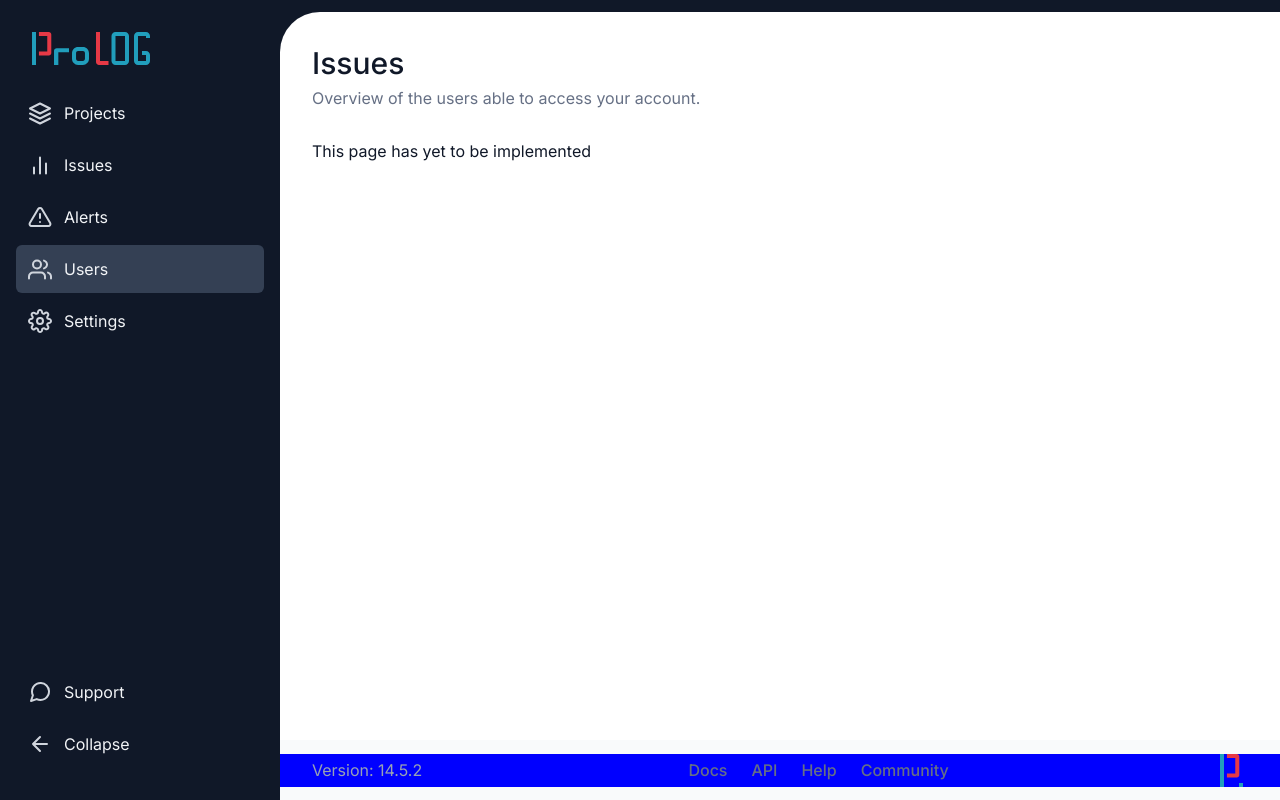
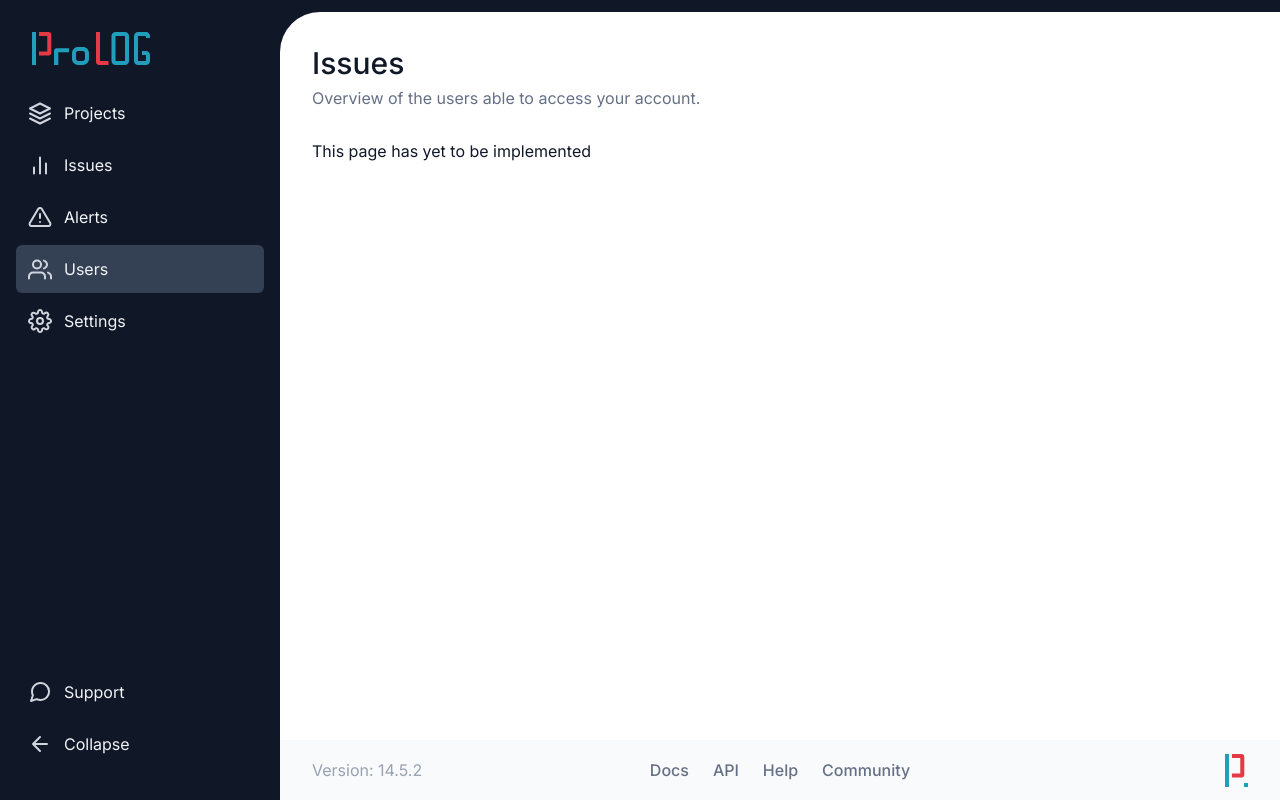
Before and after one commit to profydev/prolog-app-Jeloves, a Next.js app: page /dashboard/users in a window 1280 px wide. Built offline with nearby package versions, Linux system fonts and the light colour scheme.

Commit message:
Updated styles for desktop viewing

```diff
--- a/features/layout/footer/footer.module.scss
+++ b/features/layout/footer/footer.module.scss
@@ -15,7 +15,7 @@
 
   @media (min-width: breakpoint.$desktop) {
     padding: 0;
-    height: 60px;
+    height: space.$s15;
   }
 }
 
@@ -28,11 +28,10 @@
   gap: space.$s6;
 
   @media (min-width: breakpoint.$desktop) {
-    padding: 0 32px;
-    background-color: blue;
-    display: flex;
+    padding: 0 space.$s8;
     flex-direction: row;
     justify-content: space-between;
+    align-items: center;
     align-self: stretch;
   }
 }
@@ -69,6 +68,8 @@
   }
 
   @media (min-width: breakpoint.$desktop) {
+    min-width: space.$s28;
+    align-items: flex-end;
     padding: 0;
     order: 3;
   }
@@ -80,6 +81,7 @@
   margin: 0;
 
   @media (min-width: breakpoint.$desktop) {
+    min-width: space.$s28;
     order: 1;
   }
 }
--- a/styles/space.scss
+++ b/styles/space.scss
@@ -8,6 +8,8 @@ $s6: 1.5rem;
 $s8: 2rem;
 $s10: 2.5rem;
 $s12: 3rem;
+$s15: 3.75rem;
 $s16: 4rem;
 $s20: 5rem;
 $s24: 6rem;
+$s28: 10rem;
```
